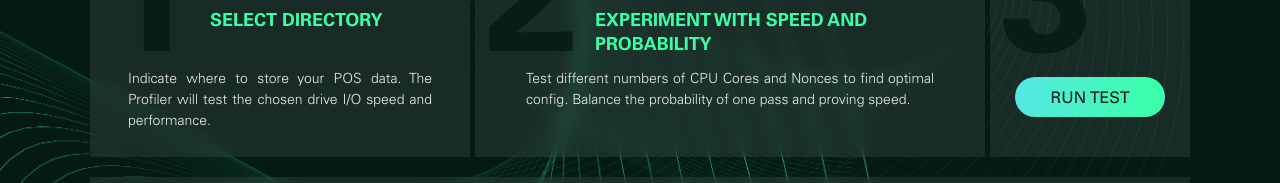
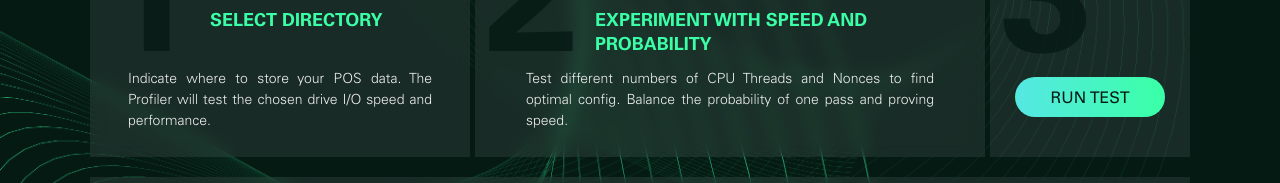
Before and after one commit to spacemeshos/sm-init-app-v2, a React (Create React App) app: page /profiler in a window 1280 px wide. Shown: the part 348-531 px from the top of the page. Built offline with nearby package versions, Linux system fonts and the light colour scheme.

Commit message:
tweak(profiler): rename "CPU Cores" into "CPU Threads"

```diff
--- a/src/pages/Profiler.tsx
+++ b/src/pages/Profiler.tsx
@@ -223,7 +223,7 @@ const Profiler: React.FC = () => {
               <CoverTile
                 counter="2"
                 heading="Experiment with speed and probability"
-                footer="Test different numbers of CPU Cores and Nonces to find optimal config.
+                footer="Test different numbers of CPU Threads and Nonces to find optimal config.
               Balance the probability of one pass and proving speed."
               />
             ) : (
@@ -243,8 +243,8 @@ const Profiler: React.FC = () => {
                   />
                 </Tile>
                 <Tile
-                  heading="CPU Cores:"
-                  footer="more cores = faster proving, but more power consumption"
+                  heading="CPU Threads:"
+                  footer="more threads = faster proving, but more power consumption"
                   height={200}
                   onClick={(e) => e?.stopPropagation()}
                 >
```
